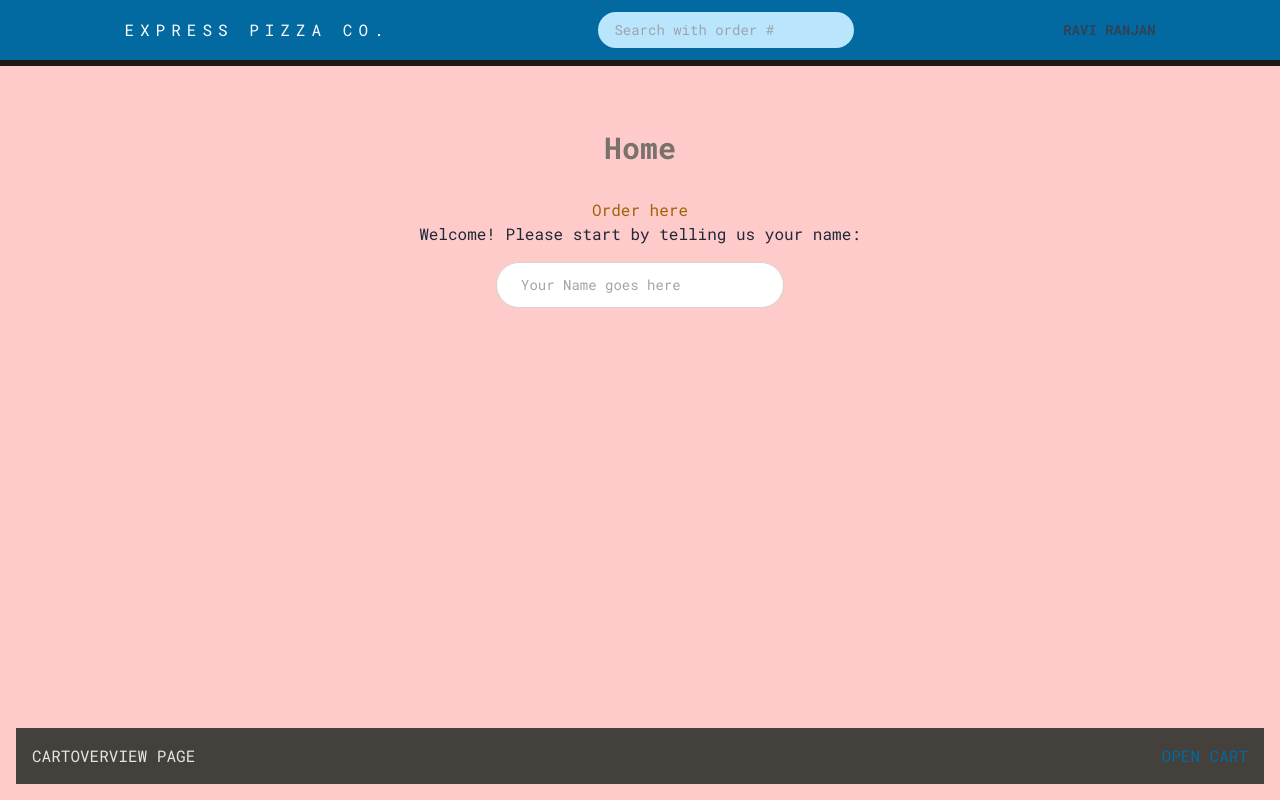
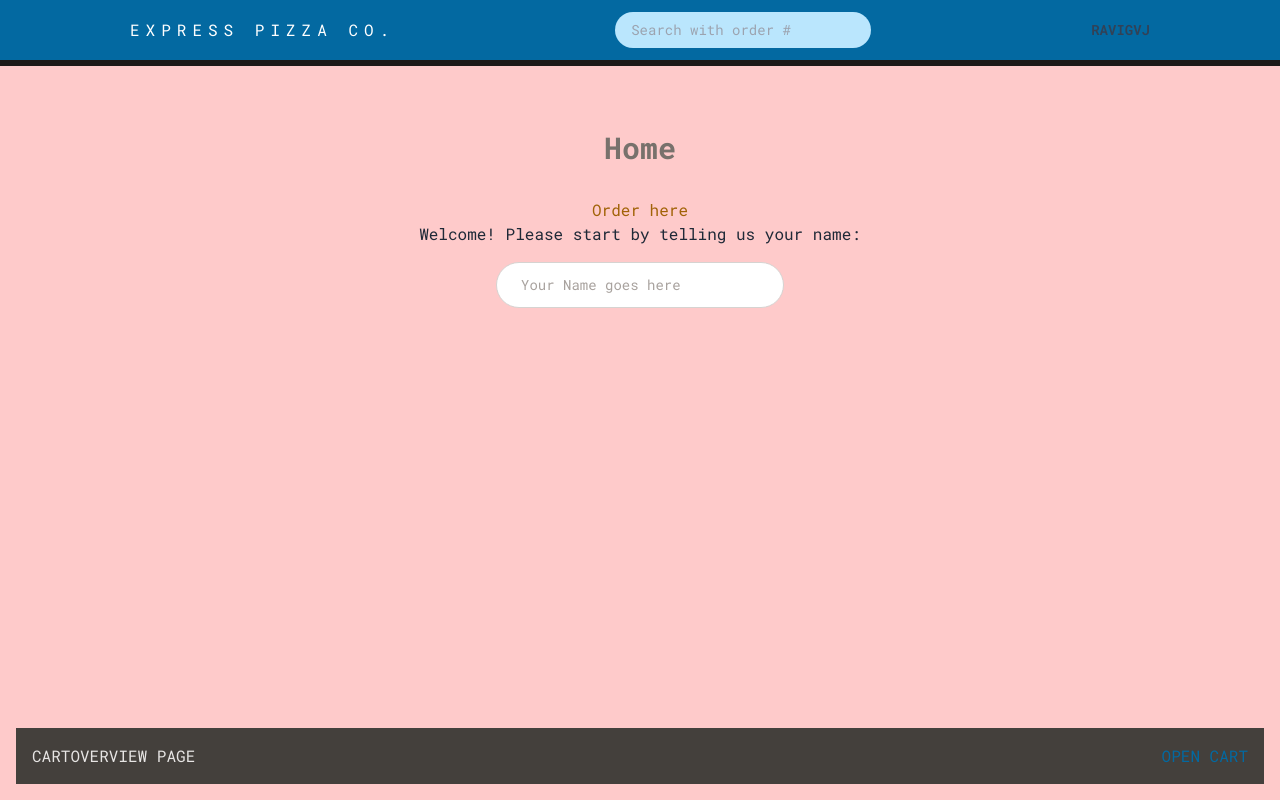
Before and after one commit to rrav594/MERN-Stack, a React (Vite) app in the folder client/: page / in a window 1280 px wide. Built offline with nearby package versions, Linux system fonts and the light colour scheme.

Commit message:
create a redux store

```diff
--- a/client/package.json
+++ b/client/package.json
@@ -10,8 +10,10 @@
     "preview": "vite preview"
   },
   "dependencies": {
+    "@reduxjs/toolkit": "^2.1.0",
     "react": "^18.2.0",
     "react-dom": "^18.2.0",
+    "react-redux": "^9.1.0",
     "react-router-dom": "^6.21.3"
   },
   "devDependencies": {
--- a/client/src/App.jsx
+++ b/client/src/App.jsx
@@ -1,5 +1,4 @@
 import { RouterProvider, createBrowserRouter } from "react-router-dom";
-
 import Home from "./ui/Home";
 import Menu, { loader as menuLoader } from "./features/menu/Menu";
 import CreateOrder, {
--- a/client/src/features/user/Username.jsx
+++ b/client/src/features/user/Username.jsx
@@ -1,6 +1,10 @@
+import { useSelector } from "react-redux";
+
 function Username() {
+  const username = useSelector((state) => state.user.username);
+
   return (
-    <div className="text-sm font-semibold hidden md:block">Ravi Ranjan</div>
+    <div className="hidden text-sm font-semibold md:block">{username}</div>
   );
 }
 
--- /dev/null
+++ b/client/src/features/user/userSlice.js
@@ -0,0 +1,40 @@
+import { createSlice } from "@reduxjs/toolkit";
+// function getPosition() {
+//     return new Promise(function (resolve, reject) {
+//       navigator.geolocation.getCurrentPosition(resolve, reject);
+//     });
+//   }
+
+//   async function fetchAddress() {
+//     // 1) We get the user's geolocation position
+//     const positionObj = await getPosition();
+//     const position = {
+//       latitude: positionObj.coords.latitude,
+//       longitude: positionObj.coords.longitude,
+//     };
+
+//     // 2) Then we use a reverse geocoding API to get a description of the user's address, so we can display it the order form, so that the user can correct it if wrong
+//     const addressObj = await getAddress(position);
+//     const address = `${addressObj?.locality}, ${addressObj?.city} ${addressObj?.postcode}, ${addressObj?.countryName}`;
+
+//     // 3) Then we return an object with the data that we are interested in
+//     return { position, address };
+//   }
+
+const initialState = {
+  username: "ravigvj",
+};
+
+const userSlice = createSlice({
+  name: "user",
+  initialState,
+  reducers: {
+    updateName(state, action) {
+      state.username = action.payload;
+    },
+  },
+});
+
+export const { updateName } = userSlice.actions;
+
+export default userSlice.reducer;
--- a/client/src/main.jsx
+++ b/client/src/main.jsx
@@ -1,10 +1,14 @@
 import React from "react";
 import ReactDOM from "react-dom/client";
 import App from "./App.jsx";
+import { Provider } from "react-redux";
 import "./index.css";
+import store from "./store.js";
 
 ReactDOM.createRoot(document.getElementById("root")).render(
   <React.StrictMode>
-    <App />
+    <Provider store={store}>
+      <App />
+    </Provider>
   </React.StrictMode>
 );
--- /dev/null
+++ b/client/src/store.js
@@ -0,0 +1,10 @@
+import { configureStore } from "@reduxjs/toolkit";
+import userReducer from "./features/user/userSlice.js";
+
+const store = configureStore({
+  reducer: {
+    user: userReducer,
+  },
+});
+
+export default store;
```
Also changed, not shown: 1 other file (tests, documents, lock files or other folders).
